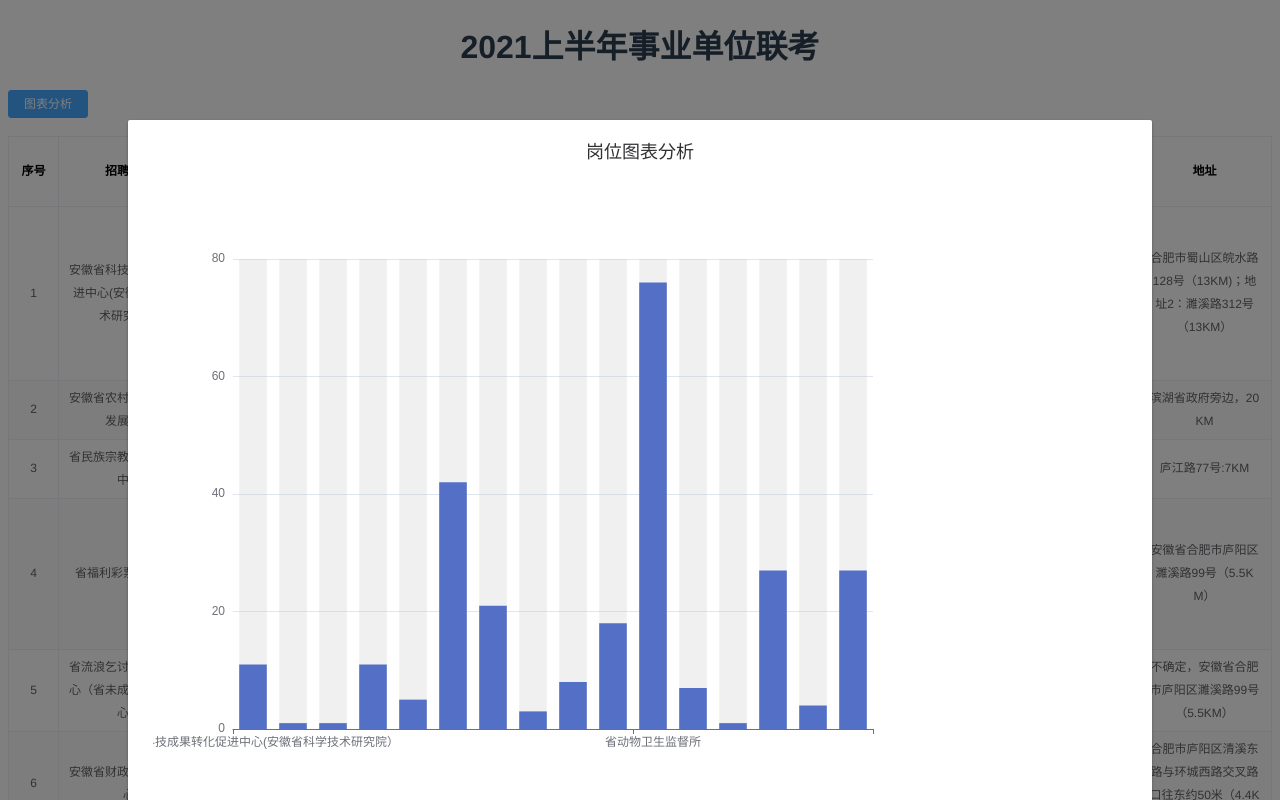
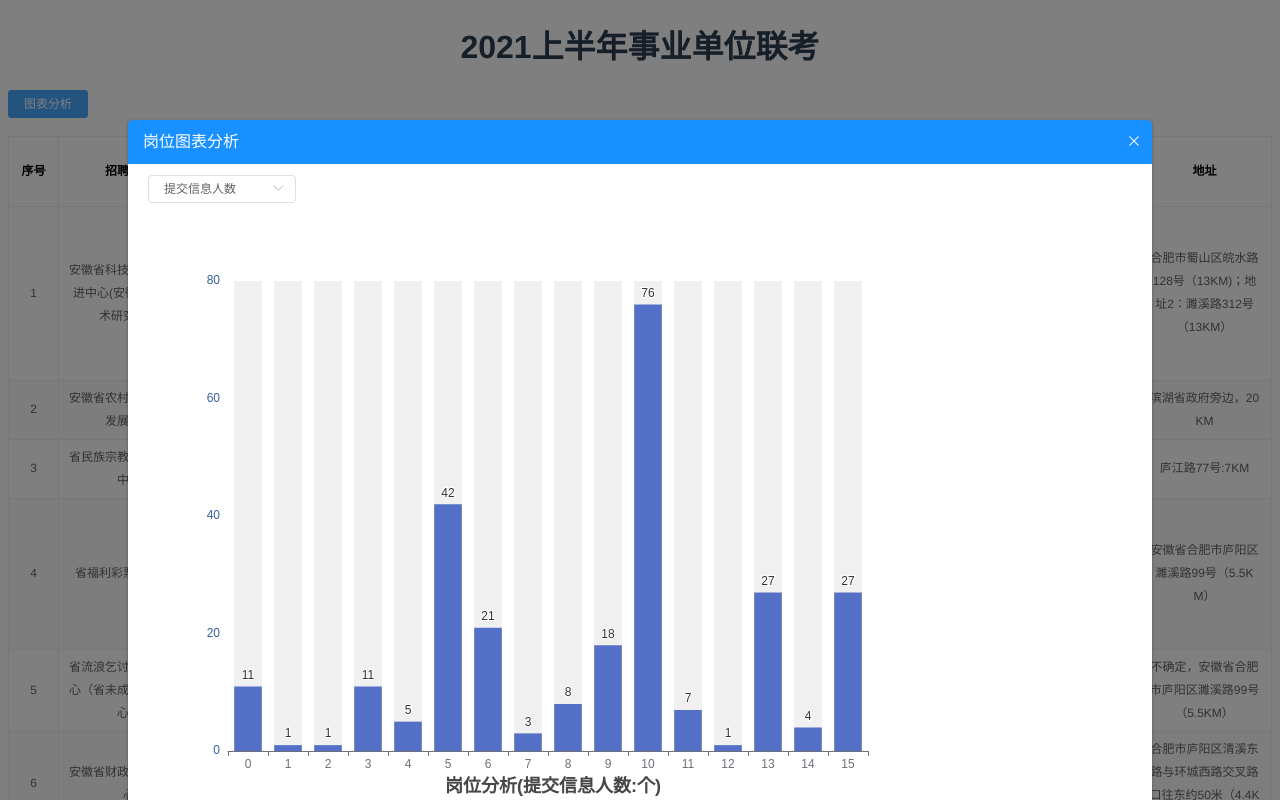
Before and after one commit to mrzhou321/rsbk-web, a Vue app: page / in a window 1280 px wide. Both pictures are taken after a click on the button "图表分析". Shown: the top 800 px of the page. Built offline with nearby package versions, Linux system fonts and the light colour scheme.

Commit message:
优化图表

```diff
--- a/src/App.vue
+++ b/src/App.vue
@@ -32,6 +32,37 @@ export default {
 .el-divider__text {
   color: #1890ff;
 }
+}
+.el-dialog {
+  // border-radius: 5px !important;
+  background-color: transparent !important;
+  .el-dialog__header {
+    padding: 10px 0 10px 15px !important;
+    text-align: left !important;
+    background-color: #1890ff;
+    border-radius: 5px 5px 0 0 !important;
+    .el-dialog__title {
+      color: #fff !important;
+      font-size: 16px !important;
+    }
+    .el-dialog__headerbtn {
+      top: 13px !important;
+      right: 10px !important;
+      .el-dialog__close {
+        color: #fff !important;
+      }
+    }
+  }
+  .el-dialog__body {
+    padding: 10px 20px !important;
+    background-color: #fff !important;
+  }
+  .el-dialog__footer {
+    text-align: center !important;
+    padding: 10px 20px !important;
+    background-color: #f9f9f9 !important;
+    border-radius: 0 0 5px 5px !important;
+  }
+}
 
-}
 </style>
--- a/src/components/HelloWorld.vue
+++ b/src/components/HelloWorld.vue
@@ -4,6 +4,7 @@
     <el-form :inline="true" style="text-align: left">
       <el-form-item>
         <el-button type="primary" @click="handleTbfx">图表分析</el-button>
+         <!-- <el-button type="primary" @click="handleyj">综合意见</el-button> -->
       </el-form-item>
     </el-form>
     <div class="table">
@@ -17,9 +18,16 @@
             width="80%"
             center
             class="normal-dialog"
-            :show-close="false"
     >
       <div class="side-box-body">
+        <el-form :inline="true" >
+       <el-form-item>
+          <el-select  v-model="fxtj" placeholder="分析条件" clearable style="width:148px" @change="changeChart">
+            <el-option v-for="status in mapStatuses" :value="status.value" :key="status.value" :label="status.label">
+            </el-option>
+          </el-select>
+        </el-form-item>
+      </el-form>
         <div style="width: 800px;height: 600px" ref="chart"></div>
       </div>
       <span slot="footer" class="dialog-footer">
@@ -44,6 +52,8 @@
   },
   data(){
     return {
+      fxtj: "1",
+      mychart: null,
       dialogVisible: false,
       columns: [
         {
@@ -95,55 +105,140 @@
           key: "dz"
         }
       ],
-      tableData: data
+      tableData: data,
+      mapStatuses:[
+        {
+          label: "提交信息人数",
+          value: "1",
+          title: "岗位分析(提交信息人数:个)",
+          key: "tjxxrs"
+        },
+           {
+          label: "资审合格人数",
+          value: "2",
+            title: "岗位分析(资审合格人数:个)",
+          key: "hgrs"
+        },
+           {
+          label: "缴费人数",
+          value: "3",
+             title: "岗位分析(缴费人数:个)",
+          key: "jfrs"
+        },
+           {
+          label: "距离",
+          value: "4",
+              title: "岗位分析(距离:km)",
+          key: "jl"
+        }
+      ]
     }
+  },
+  mounted(){
+
   },
   methods:{
     handleTbfx(){
       this.dialogVisible = true
-      console.log(this.$refs.chart);
-      this.$nextTick(() => {
-        const myChart = echarts.init(this.$refs.chart);
+      console.log(this.$refs.chart)
+       this.$nextTick(() => {
+         this.myChart = echarts.init(this.$refs.chart);
         const option = {
+           legend: {
+          type: "plain",
+          orient: "horizontal",
+          left: "center",
+          bottom: "6%",
+          width: "100%",
+          itemGap: 4,
+          itemWidth: 10,
+          itemHeight: 10,
+          align: "left",
+          textStyle: {
+            //图例文字的样式
+            color: "#fff",
+            fontSize: "12px"
+          }
+        },
           tooltip: {
-            trigger: "item",
-            formatter: "{a} <br/>{b} : {c}"
+            trigger: "item"
           },
-          title: [
-            {
-              text: "岗位分析",
-              bottom: 0,
+          title: {
+              text: "岗位分析(提交信息人数:个)",
+              bottom: 20,
               left: "50%",
-              textStyle: {
-                color: "#fff",
-                fontSize: "12px"
-              },
               textAlign: "center"
+            },
+            label:{
+              show: true,
+              position: "top"
+            },
+         xAxis: {
+            show: true,
+            type: "category",
+            axisLine: {
+
             }
-          ],
-          xAxis: {
-            type: 'category',
-            data: data.map(item => item.zpdw)
           },
-          yAxis: {
-            type: 'value'
+        yAxis: {
+            type: "value",
+            splitLine: {
+              show: false
+            },
+            axisLabel: {
+              show: true
+            },
+            axisTick: {
+              show: false
+            },
+            axisLine: {
+              lineStyle: {
+                type: "dashed",
+                color: "#35619d"
+              }
+            }
+            // show: false
           },
-          series: [{
+          series: {
             data: data.map(item => {
-             return  item.tjxxrs
-            }),
+             return  {
+               name: item.zpdw,
+               value: item.tjxxrs
+            }}),
             type: 'bar',
             showBackground: true,
             backgroundStyle: {
               color: 'rgba(180, 180, 180, 0.2)'
             }
-          }]
+          }
         };
+        option && this.myChart.setOption(option);
+      })
+  },
+  changeChart(val){
+     if(val){
+       const item  = this.mapStatuses.find(_ => _.value === val);
+       this.$nextTick(() => {
+        this.myChart.setOption({
+         title:{
+           text: item.title
+         },
+         series:{
+           data: data.map(_ => {
+             return  {
+                name: _.zpdw,
+               value: _[item.key]
+            }}),
+         }
+         })
+       })
 
-        option && myChart.setOption(option);
-      })
+     }
+  },
+  handleyj(){
 
-    }
+  }
+
   }
 }
 </script>
```
Also changed, not shown: 1 other file (tests, documents, lock files or other folders).
